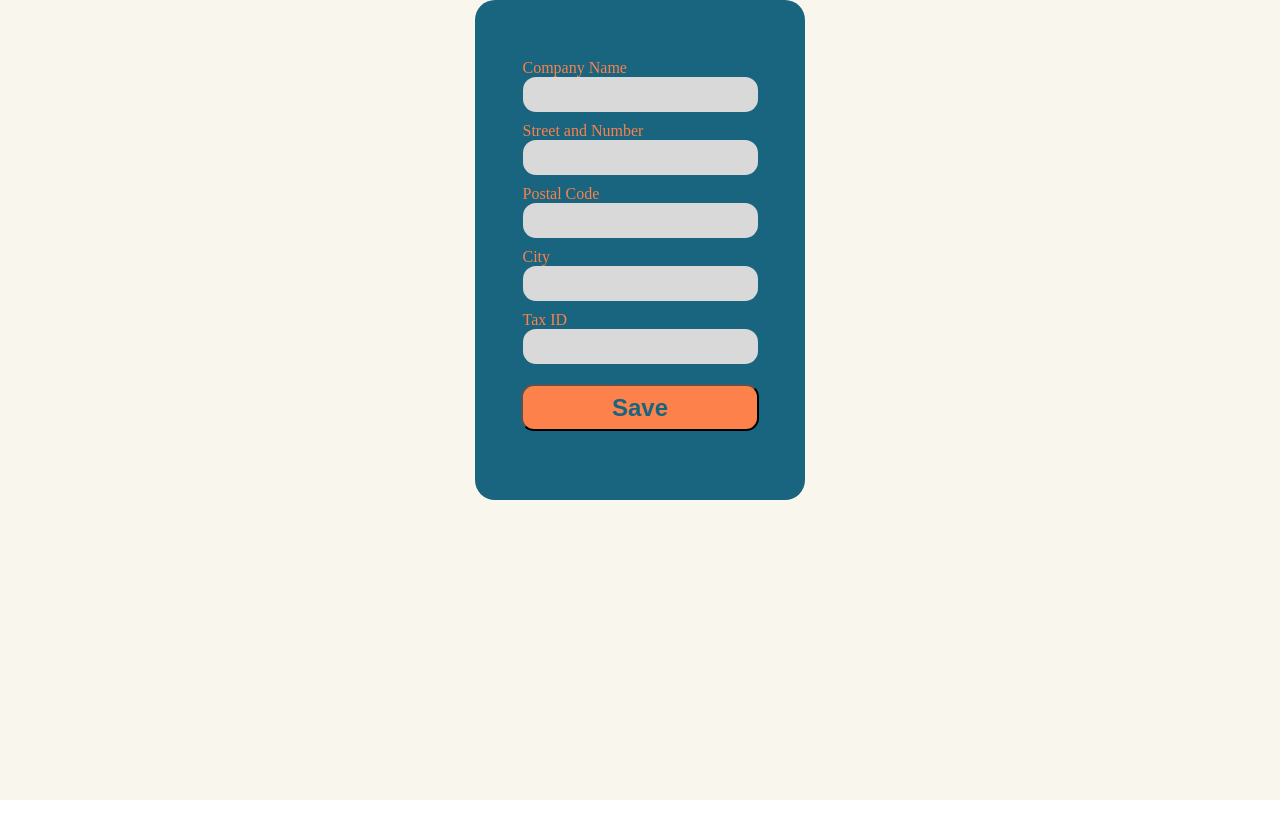
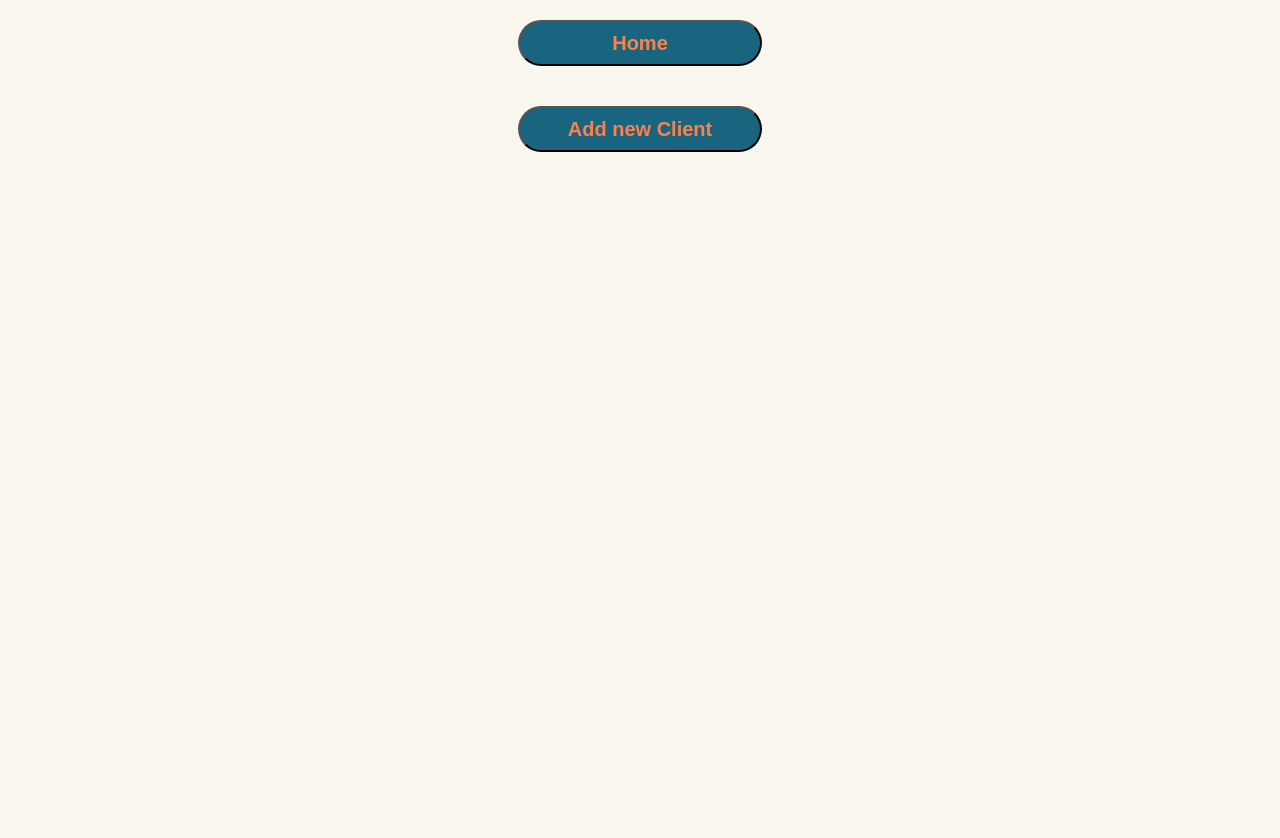
Before and after one commit to tsimvris/capstone-project, a Next.js app: page /clients in a window 1280 px wide. Shown: the top 838 px of the page. Before the commit the page ends 800 px from the top, so only its background shows below. Built offline with nearby package versions, Linux system fonts and the light colour scheme.

Commit message:
Add files via upload

```diff
--- /dev/null
+++ b/src/pages/clients.jsx
@@ -0,0 +1,59 @@
+import {useRouter} from 'next/router';
+
+import StyledLi from '../components/ClientUI/styledLi';
+import StyledSpan from '../components/ClientUI/styledSpan';
+import StyledUl from '../components/ClientUI/styledUL';
+import StyledEditButton from '../components/Forms/StyledComponents/styledEditButton';
+import StyledButton from '../components/styledButton';
+import StyledWrapper from '../components/styledClientWrapper';
+import useClientStore from '../hooks/useClientStore';
+
+export default function ClientsPage() {
+	const clients = useClientStore(state => state.clients);
+	const router = useRouter();
+	return (
+		<StyledWrapper>
+			<StyledButton
+				onClick={() => {
+					router.push({
+						pathname: '/',
+					});
+				}}
+			>
+				Home
+			</StyledButton>
+			<StyledButton
+				onClick={() => {
+					router.push({
+						pathname: '/create-new-client',
+					});
+				}}
+			>
+				Add new Client
+			</StyledButton>
+			<StyledWrapper>
+				<StyledUl>
+					{clients
+						?.sort((a, b) => a.CompanyName?.localeCompare(b.CompanyName))
+						.map(client => {
+							return (
+								<StyledLi key={client.id}>
+									<StyledSpan>{client.CompanyName}</StyledSpan>
+									<StyledEditButton
+										onClick={() => {
+											router.push({
+												pathname: `/${client.CompanyTaxID}`,
+												query: {keyword: 'clientTaxID'},
+											});
+										}}
+									>
+										Edit
+									</StyledEditButton>
+								</StyledLi>
+							);
+						})}
+				</StyledUl>
+			</StyledWrapper>
+		</StyledWrapper>
+	);
+}
```
